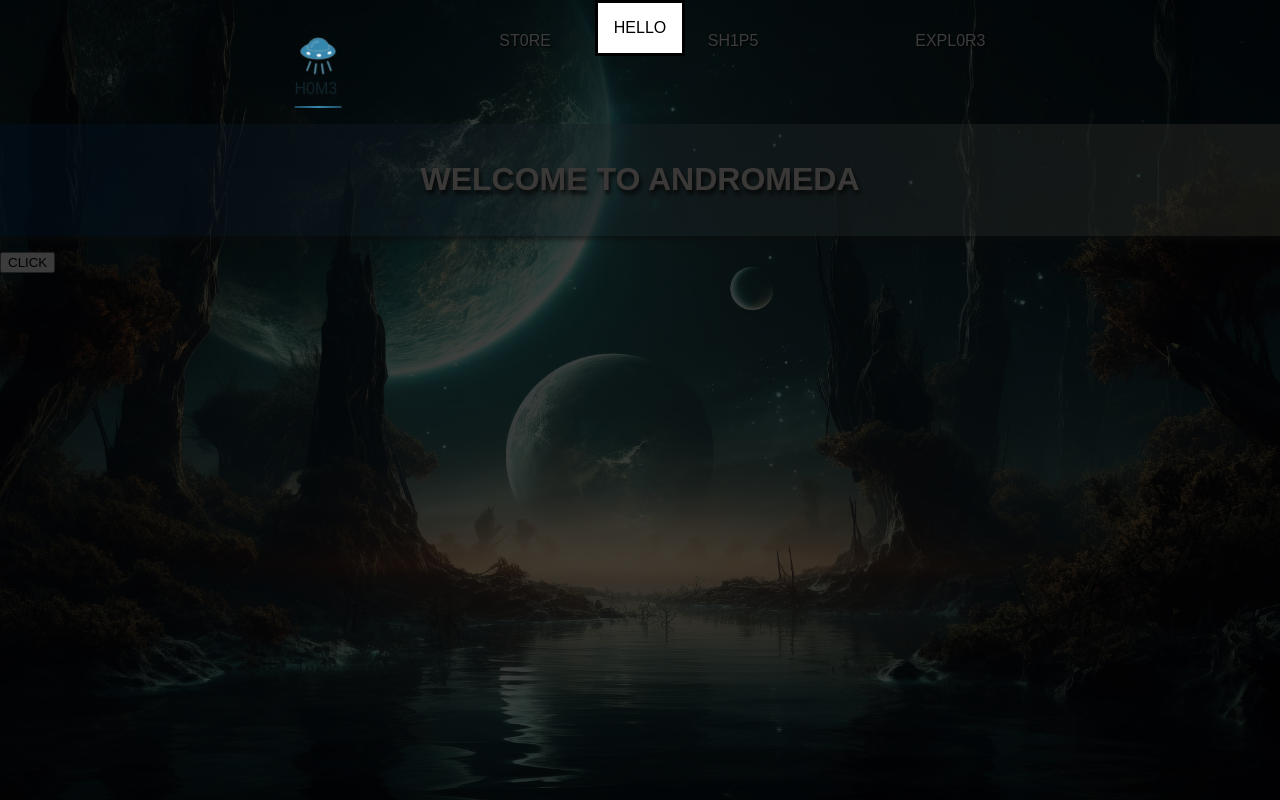
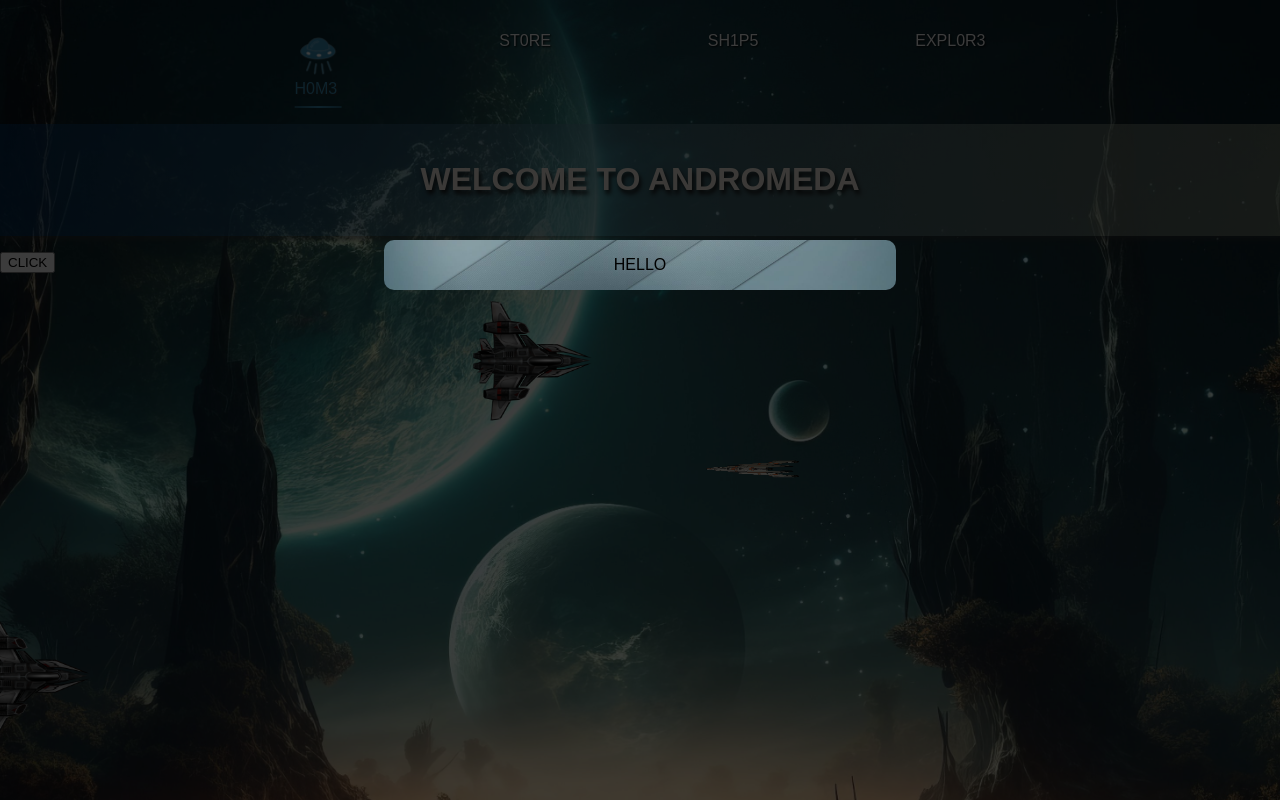
Before and after one commit to thegroosalugg/Andromeda, a React (Vite) app: page / in a window 1280 px wide. Both pictures are taken after a click on the button "CLICK". Shown: the top 800 px of the page. Built offline with nearby package versions, Linux system fonts and the light colour scheme; grey boxes are pictures that could not be loaded; a web font is replaced by a local one.

Commit message:
moved ships & ufo to landing page. Updated modal style

```diff
--- a/src/components/modal/Modal.module.css
+++ b/src/components/modal/Modal.module.css
@@ -1,13 +1,22 @@
 .modal {
-  z-index: 1;
+  z-index: 10;
+  position: fixed;
+  top: 30%;
+  width: 30rem;
+  max-width: 90%;
+  display: flex;
+  justify-content: center;
+  border: none;
+  border-radius: 10px;
+  background: url('/wallpaper2.jpg') center/cover no-repeat;
 }
 
 .backdrop {
+  z-index: 9;
   position: fixed;
   top: 0;
   left: 0;
   width: 100%;
   height: 100vh;
   background-color: rgba(0, 0, 0, 0.75);
-  z-index: 0;
 }
--- a/src/pages/LandingPage.tsx
+++ b/src/pages/LandingPage.tsx
@@ -3,6 +3,8 @@ import { useSelector } from 'react-redux';
 import { uiActions } from '../store/uiSlice';
 import { RootState } from '../store/types';
 import Modal from '../components/modal/Modal';
+import ShipCity from '../components/spaceships/city/ShipCity';
+import UFO from '../components/spaceships/UFO';
 
 export default function LandingPage() {
   const dispatch = useDispatch();
@@ -16,6 +18,8 @@ export default function LandingPage() {
     <>
       <button onClick={openModal}>CLICK</button>
       {modal && <Modal>HELLO</Modal>}
+      <ShipCity />
+      <UFO />
     </>
   );
 }
```
